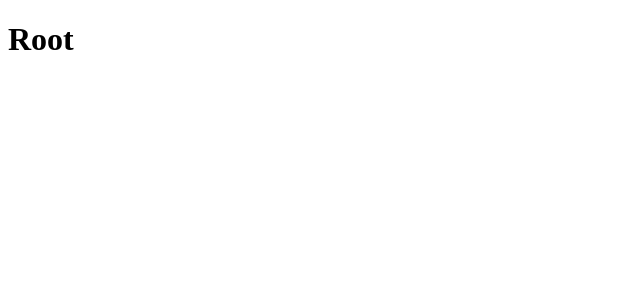
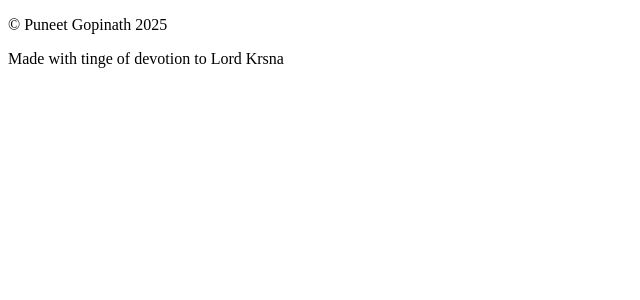
Before and after one commit to PuneetGopinath/DistributeTracker, a React app: page / in a window 1280 px wide. Shown: the top 300 px of the page, without its empty margins (0-640 px from the left). Built offline with nearby package versions, Linux system fonts and the light colour scheme; the HTML template or start-up script is replaced by a standard one.

Commit message:
feat: add Layout component

```diff
--- a/src/client/App.jsx
+++ b/src/client/App.jsx
@@ -1,10 +1,12 @@
 import { BrowserRouter, Routes, Route } from "react-router";
+
+import Layout from "./components/Layout";
 
 export default function App() {
     return (
         <BrowserRouter>
             <Routes>
-                <Route path="/" element={<h1>Root</h1>} />
+                <Route path="/" element={<Layout />} />
             </Routes>
         </BrowserRouter>
     );
--- /dev/null
+++ b/src/client/components/Layout.jsx
@@ -0,0 +1,15 @@
+import { Outlet } from "react-router";
+
+export default function Layout() {
+    return (
+        <>
+            <main>
+                <Outlet />
+            </main>
+            <footer>
+                <p>&copy; Puneet Gopinath {new Date().getFullYear()}</p>
+                <p>Made with tinge of devotion to Lord Krsna</p>
+            </footer>
+        </>
+    );
+};
```
